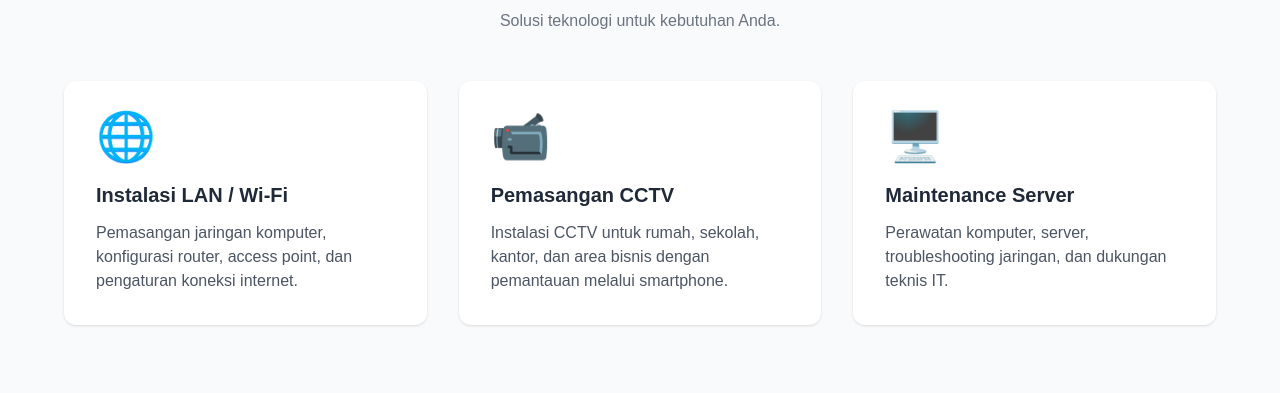
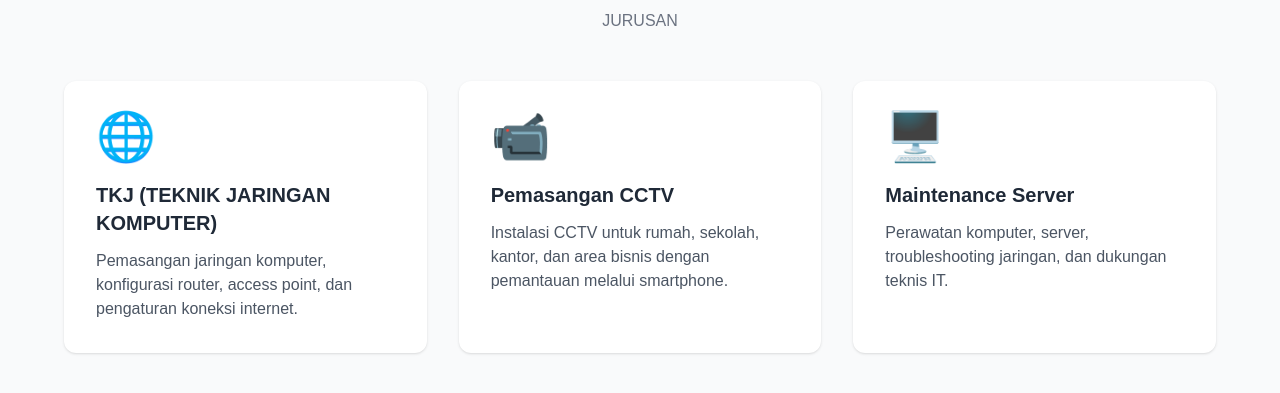
Before and after one commit to veiisachii/company-profile, a plain HTML site: page index.html in a window 1280 px wide. Shown: the part 619-1012 px from the top of the page. Drawn offline with nearby package versions, Linux system fonts and the light colour scheme.

Commit message:
Update index.html

```diff
--- a/index.html
+++ b/index.html
@@ -133,7 +133,7 @@
                 </h2>
 
                 <p class="text-gray-500 mt-3">
-                    Solusi teknologi untuk kebutuhan Anda.
+                   JURUSAN
                 </p>
 
             </div>
@@ -150,7 +150,7 @@
                     </div>
 
                     <h3 class="text-xl font-bold mb-3">
-                        Instalasi LAN / Wi-Fi
+                     TKJ (TEKNIK JARINGAN KOMPUTER)
                     </h3>
 
                     <p class="text-gray-600">
```
